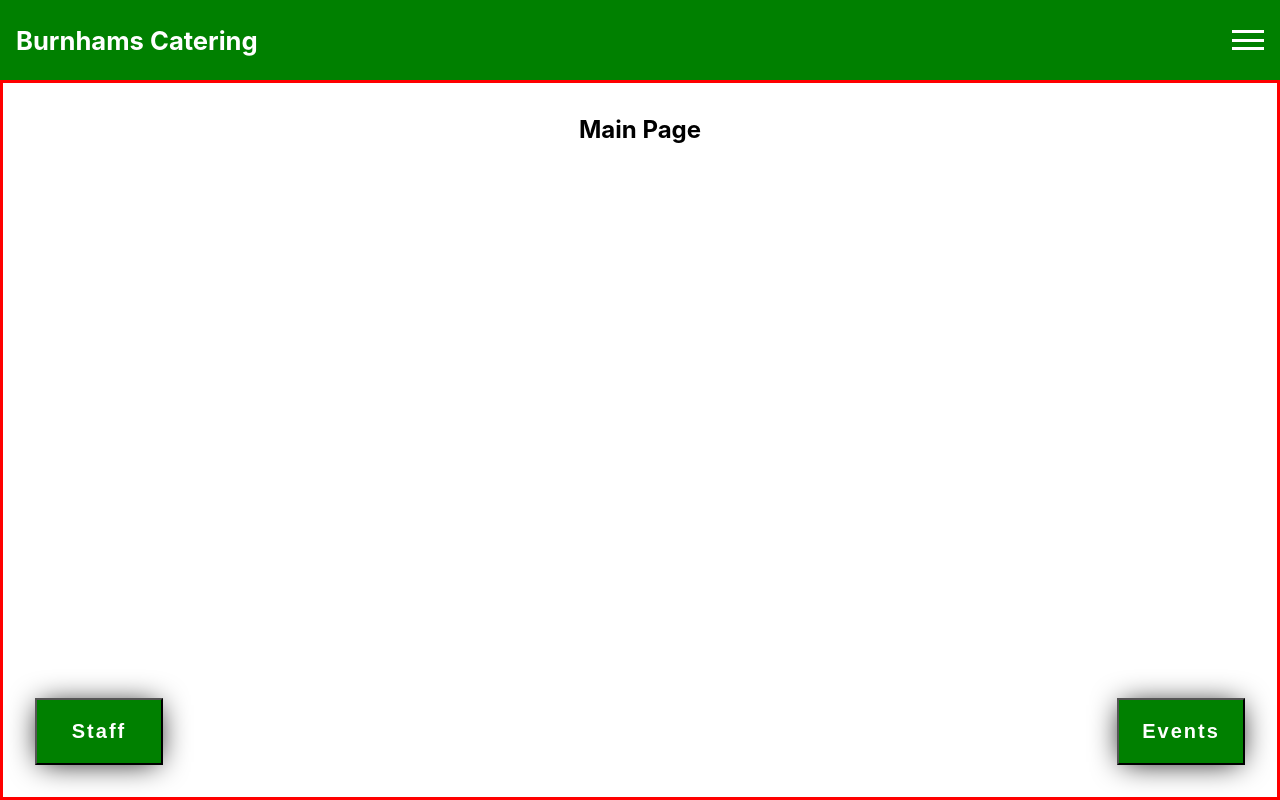
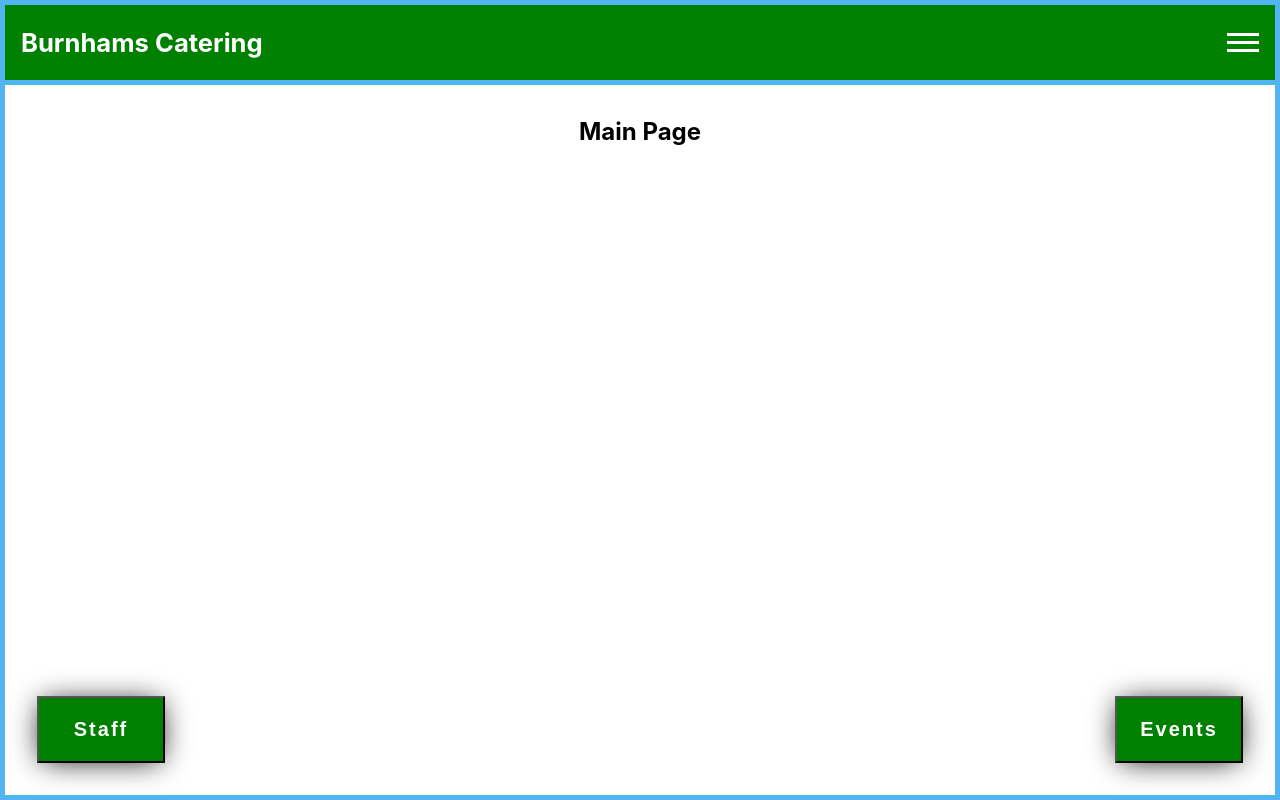
Before and after one commit to CodingDatum/burnhams-catering, a React (Create React App) app: page / in a window 1280 px wide. Built offline with nearby package versions, Linux system fonts and the light colour scheme.

Commit message:
main page style shit

```diff
--- a/src/components/Main.module.css
+++ b/src/components/Main.module.css
@@ -1,7 +1,7 @@
 .main{
     height: 90%;
     width: 100%;
-    border: 3px solid red;
+    border: 5px solid #52B4F1;
     display: flex;
     flex-direction: column;
     justify-content: space-between;
--- a/src/components/Navbar.module.css
+++ b/src/components/Navbar.module.css
@@ -1,12 +1,14 @@
 .navbar{
     width: 100%;
     height: 10%;
-    background-color: green;
+    background-color: #008000;
     color: white;
     display: flex;
     justify-content: space-between;
     align-items: center;
     padding: 0 1rem;
+    border: 5px solid #52B4F1;
+    border-bottom: none;
 }
 
 .navbar h1{
```
